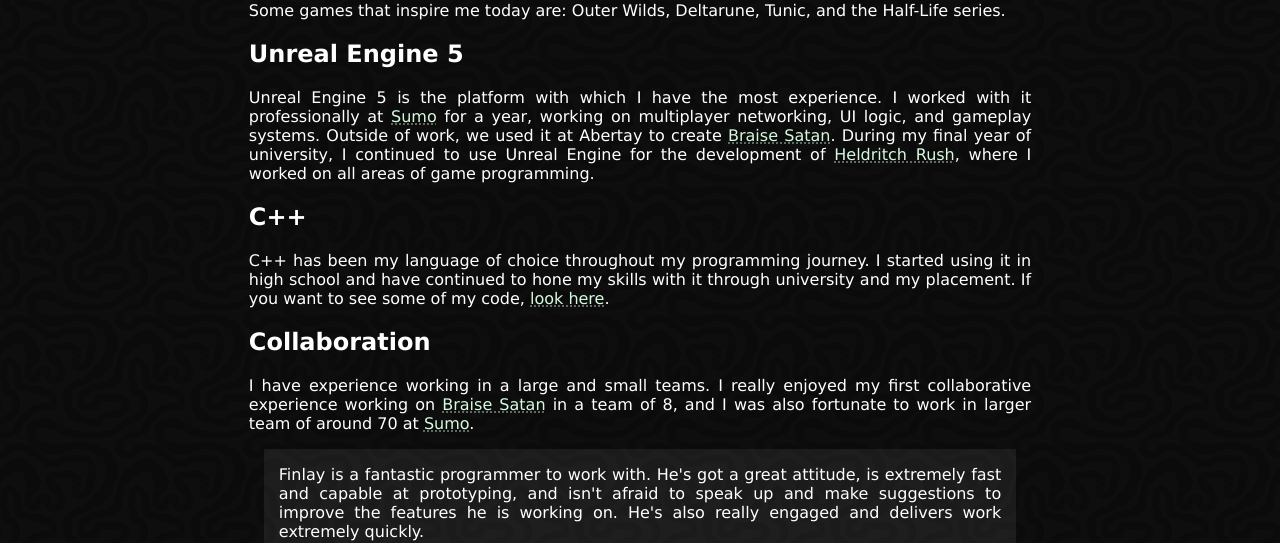
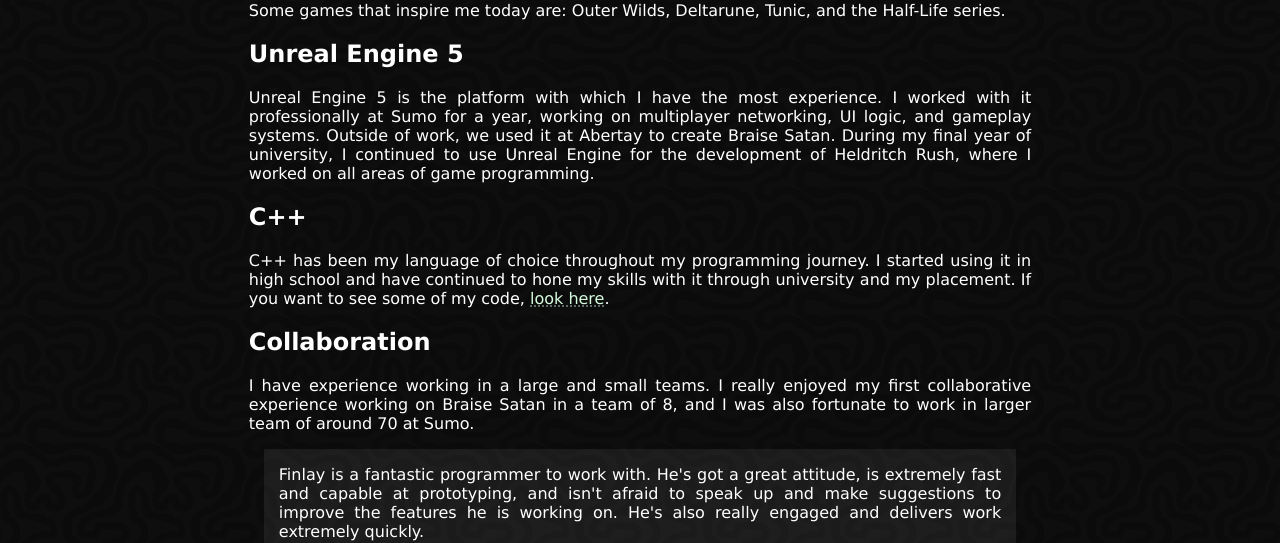
Before and after one commit to CyborgCabbage/cyborgcabbage.github.io, a Jekyll site: the page built from index.md, in a window 1280 px wide. Shown: the part 680-1223 px from the top of the page. Built offline with Jekyll 4.4.1, drawn with Linux system fonts in a browser that asks for light colours; some of the changed lines change nothing that is shown.

Commit message:
Remove repeat links from home page

```diff
--- a/index.md
+++ b/index.md
@@ -22,7 +22,6 @@
 [qr]: {% post_url /project/2026-05-09-honours %}
 [heldritch]: {% post_url /project/2026-09-01-heldritch-rush %}
 [risingstar]: {% post_url /project/2024-01-24-aurionnaut %}
-[ensure]: {% post_url /blog/2026-10-23-ensure %}
 
 # Hi, It's Me, Finlay
 My interest in programming and game development began early, first with GameMaker and then with Python and C++ in high school in Edinburgh. This culminated in me entering the Computer Games Technology course at Abertay.
@@ -35,14 +34,14 @@
 
 ## Unreal Engine 5
 Unreal Engine 5 is the platform with which I have the most experience.
-I worked with it professionally at [Sumo][sumo] for a year, working on multiplayer networking, UI logic, and gameplay systems.
-Outside of work, we used it at Abertay to create [Braise Satan][braise]. During my final year of university, I continued to use Unreal Engine for the development of [Heldritch Rush][heldritch], where I worked on all areas of game programming.
+I worked with it professionally at Sumo for a year, working on multiplayer networking, UI logic, and gameplay systems.
+Outside of work, we used it at Abertay to create Braise Satan. During my final year of university, I continued to use Unreal Engine for the development of Heldritch Rush, where I worked on all areas of game programming.
 ## C++
 C++ has been my language of choice throughout my programming journey.
 I started using it in high school and have continued to hone my skills with it through university and my placement.
 If you want to see some of my code, [look here](https://github.com/CyborgCabbage/yournespal).
 ## Collaboration
-I have experience working in a large and small teams. I really enjoyed my first collaborative experience working on [Braise Satan][braise] in a team of 8, and I was also fortunate to work in larger team of around 70 at [Sumo][sumo].
+I have experience working in a large and small teams. I really enjoyed my first collaborative experience working on Braise Satan in a team of 8, and I was also fortunate to work in larger team of around 70 at Sumo.
 
 <figure class="quote">
   <blockquote>
```
